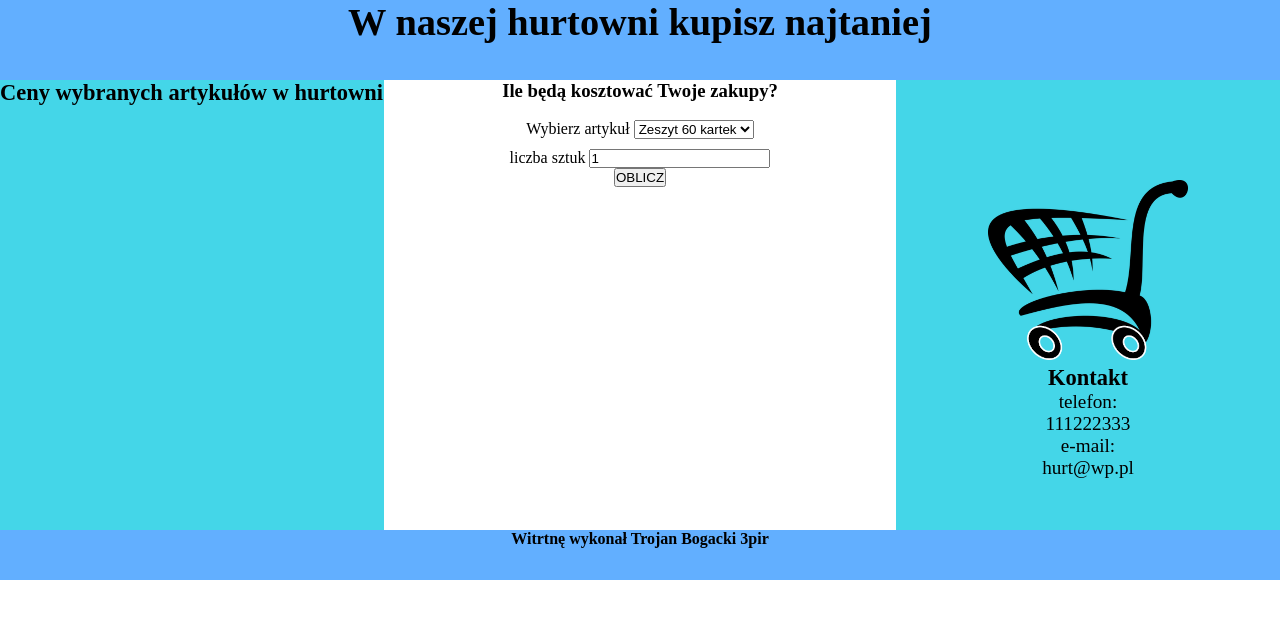
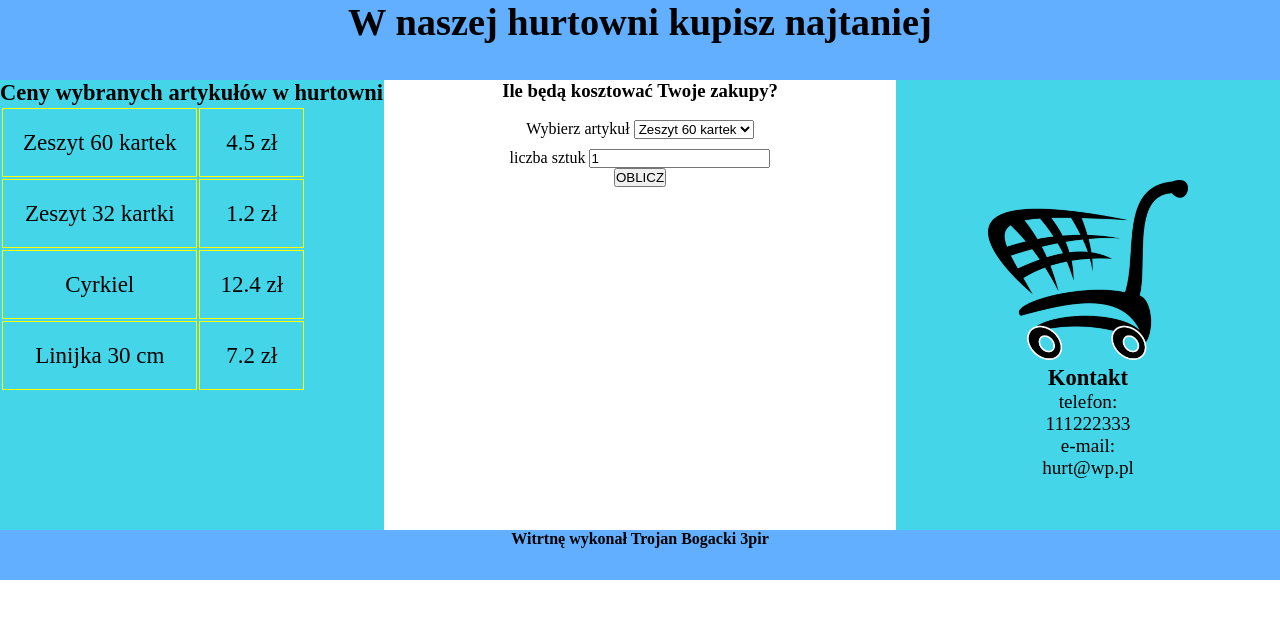
Before and after one commit to TrojanB/niebieska_hurtownia_Trojan_Bogacki_3pir, a PHP site: page / in a window 1280 px wide. Shown: the top 619 px of the page. Run offline with PHP 8.4, Linux system fonts and the light colour scheme; data comes from the database, SQL or seed files in the repository.

Commit message:
ROZWINIETE JUZ tylko php zostalo :)

```diff
--- a/index.php
+++ b/index.php
@@ -18,6 +18,16 @@
     <div id="lewy">
         <h3>Ceny wybranych artykułów w hurtowni</h3>
         <?php
+            $db = mysqli_connect('localhost', 'root', '','sklep');
+            $kw = "SELECT nazwa, cena FROM towary WHERE id<=4;";
+            $w = mysqli_query($db, $kw);
+
+            echo "<table>";
+            while($p = mysqli_fetch_row($w)){
+                echo"<tr> <td>$p[0]</td> <td>$p[1] zł</td></tr>";
+            }
+            echo "</table>";
+
 
         ?>
     </div>
@@ -26,20 +36,31 @@
         <h3>Ile będą kosztować Twoje zakupy?</h3> <br>
         <form action="" method="post">
             Wybierz artykuł
-            <select>
-                <option>Zeszyt 60 kartek</option>
-                <option>Zeszyt 32 kartki</option>
-                <option>Cyrkiel</option>
-                <option>Linijka 30 cm</option>
-                <option>Ekierka</option>
-                <option>Linijka 50cm</option>
+            <select name="sel">
+                <option name="Zeszyt 60 kartek">Zeszyt 60 kartek</option>
+                <option name="Zeszyt 32 kartki">Zeszyt 32 kartki</option>
+                <option name="Cyrkiel">Cyrkiel</option>
+                <option name="Linijka 30 cm">Linijka 30 cm</option>
+                <option name="Ekierka">Ekierka</option>
+                <option name="Linijka 50 cm">Linijka 50 cm</option>
             </select> <br>
             <label for="inp">liczba sztuk</label>
             <input id='in'type="number" value="1" name="inp"> <br>
             <input type="submit" value="OBLICZ">
         </form>
         <?php
+        if(isset($_POST['sel']) && isset($_POST['inp'])) {
+            $db = mysqli_connect('localhost', 'root', '', 'sklep');
+            $sel = $_POST['sel'];
+            $ilosc = $_POST['inp'];
+            $kw = "SELECT cena FROM towary WHERE nazwa='$sel';";
+            $w = mysqli_query($db, $kw);
 
+            while ($p = mysqli_fetch_row($w)) {
+                $p[0] = $p[0]*$ilosc;
+                echo $p[0].round(1); echo " zł";
+            }
+        }
         ?>
 
     </div>
--- a/styl.css
+++ b/styl.css
@@ -45,11 +45,6 @@ footer{
     width: 100%;
 }
 
-table{
-    margin-left: 50px;
-    border: solid;
-}
-
 td{
     border: solid 1px yellow;
     padding: 20px;
```
